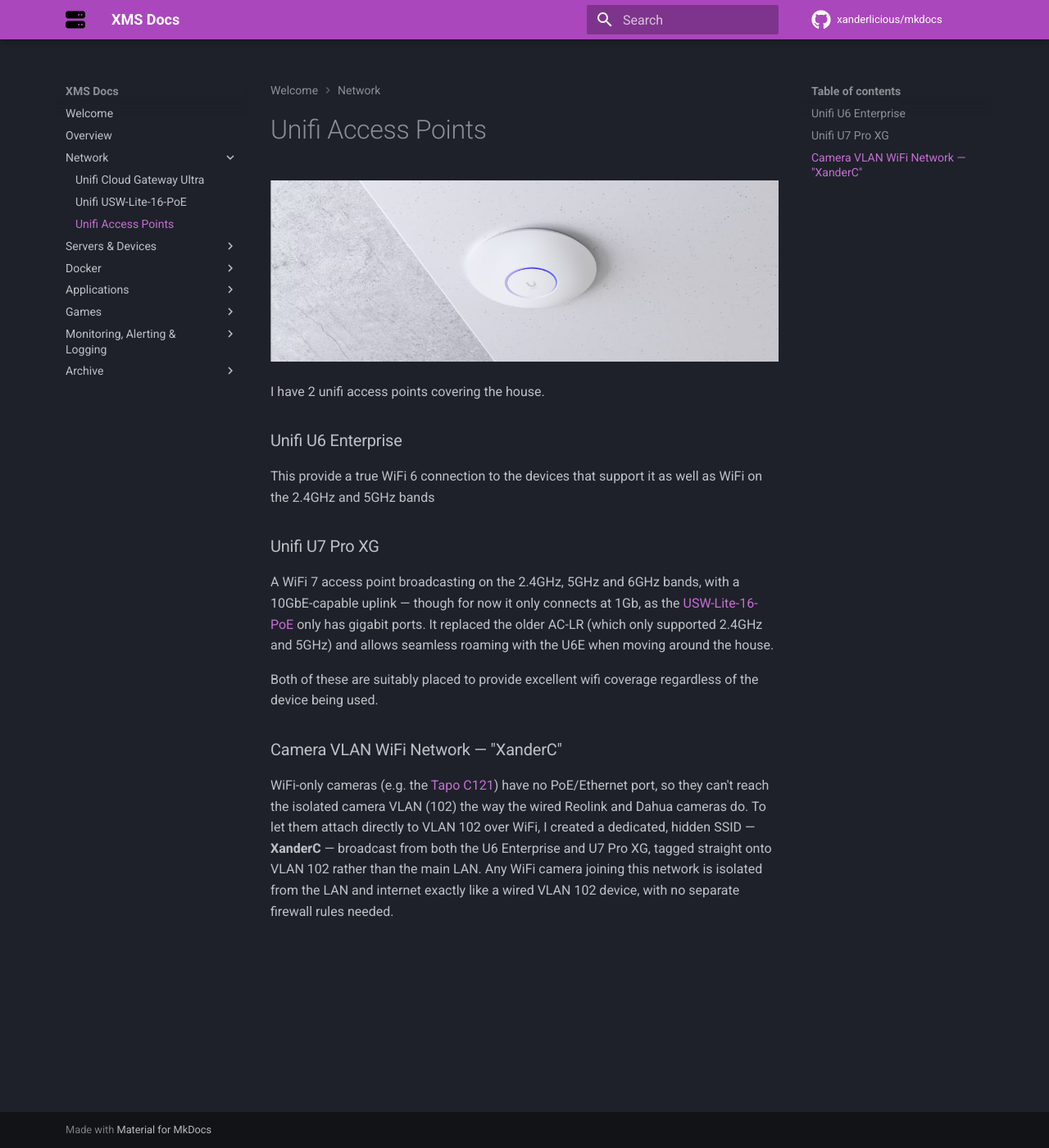
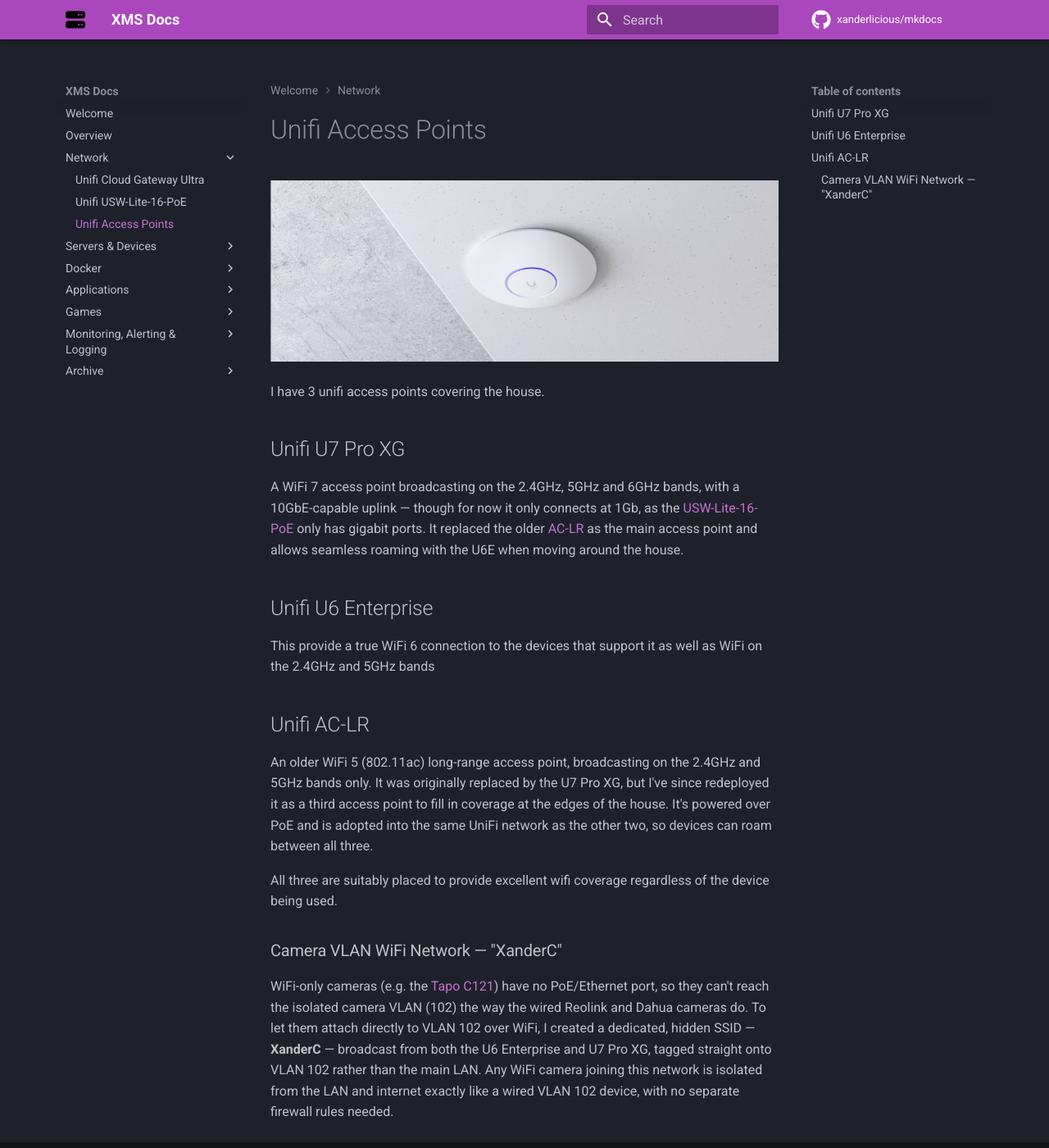
Before and after one commit to Xanderlicious/mkdocs, an MkDocs documentation site: the page built from docs/Unifi Access Points.md, in a window 1280 px wide and 1400 px high. Shown: the whole window at 82% size. Built offline with MkDocs 1.6.1 and Material for MkDocs 9.7.7, drawn with Linux system fonts in a browser that asks for light colours; comment, search, counter and statistics services are not loaded.

Commit message:
update the unifi access point page

```diff
--- a/docs/Unifi Access Points.md
+++ b/docs/Unifi Access Points.md
@@ -1,17 +1,22 @@
-![](images/U6e.avif)
+# Unifi Access Points
 
-I have 2 unifi access points covering the house.
+![unifi-ap-image](images/U6e.avif)
 
-### Unifi U6 Enterprise
+I have 3 unifi access points covering the house.
+
+## Unifi U7 Pro XG
+
+A WiFi 7 access point broadcasting on the 2.4GHz, 5GHz and 6GHz bands, with a 10GbE-capable uplink — though for now it only connects at 1Gb, as the [USW-Lite-16-PoE](Unifi%20USW-Lite-16-PoE.md) only has gigabit ports. It replaced the older [AC-LR](#unifi-ac-lr) as the main access point and allows seamless roaming with the U6E when moving around the house.
+
+## Unifi U6 Enterprise
 
 This provide a true WiFi 6 connection to the devices that support it as well as WiFi on the 2.4GHz and 5GHz bands
 
-### Unifi U7 Pro XG
+## Unifi AC-LR
 
-A WiFi 7 access point broadcasting on the 2.4GHz, 5GHz and 6GHz bands, with a 10GbE-capable uplink — though for now it only connects at 1Gb, as the [USW-Lite-16-PoE](Unifi%20USW-Lite-16-PoE.md) only has gigabit ports. It replaced the older AC-LR (which only supported 2.4GHz and 5GHz) and allows seamless roaming with the U6E when moving around the house.
+An older WiFi 5 (802.11ac) long-range access point, broadcasting on the 2.4GHz and 5GHz bands only. It was originally replaced by the U7 Pro XG, but I've since redeployed it as a third access point to fill in coverage at the edges of the house. It's powered over PoE and is adopted into the same UniFi network as the other two, so devices can roam between all three.
 
-
-Both of these are suitably placed to provide excellent wifi coverage regardless of the device being used.
+All three are suitably placed to provide excellent wifi coverage regardless of the device being used.
 
 ### Camera VLAN WiFi Network — "XanderC"
 
```
Also changed, not shown: docs/fail2ban.md (+21 -0 lines).
